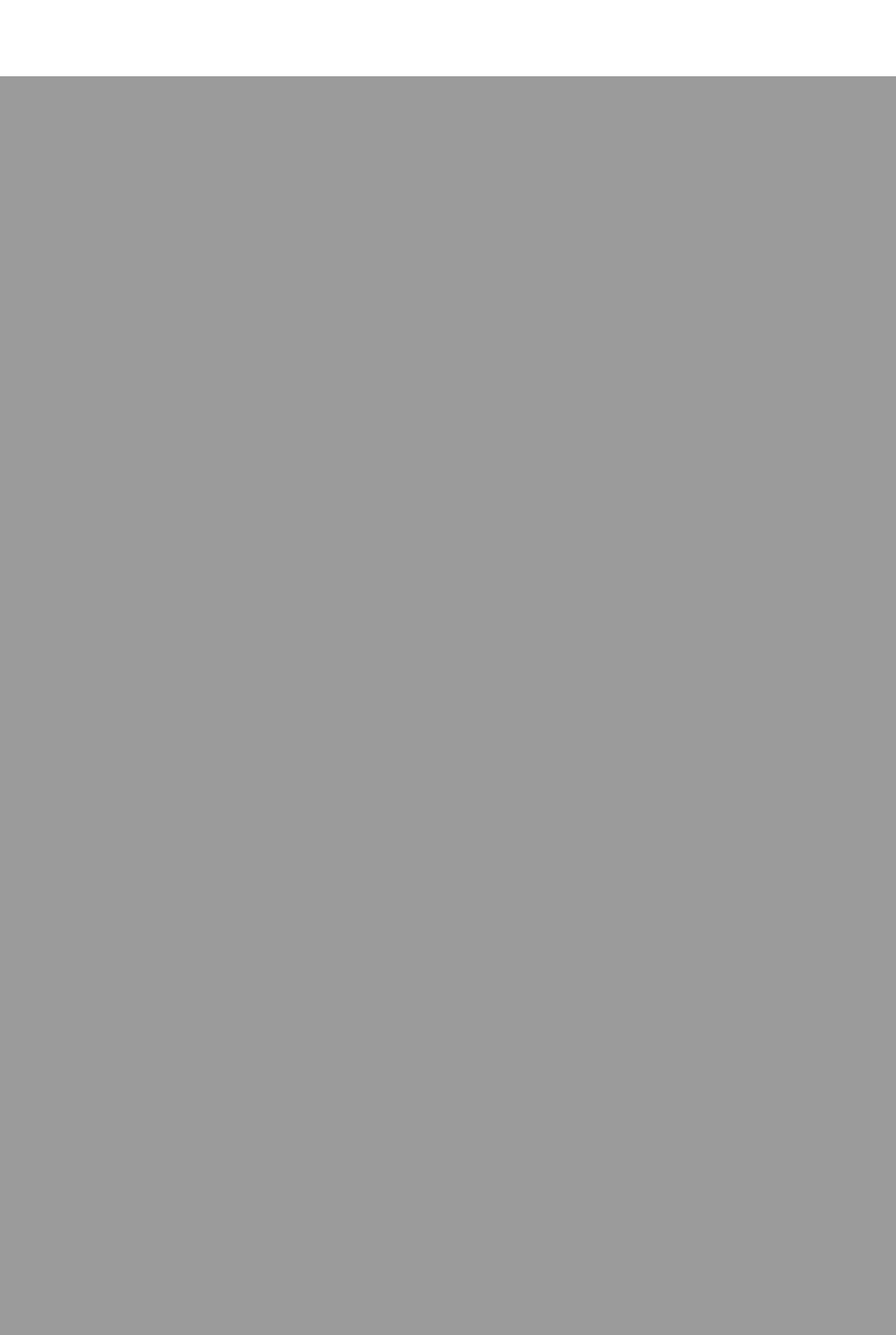
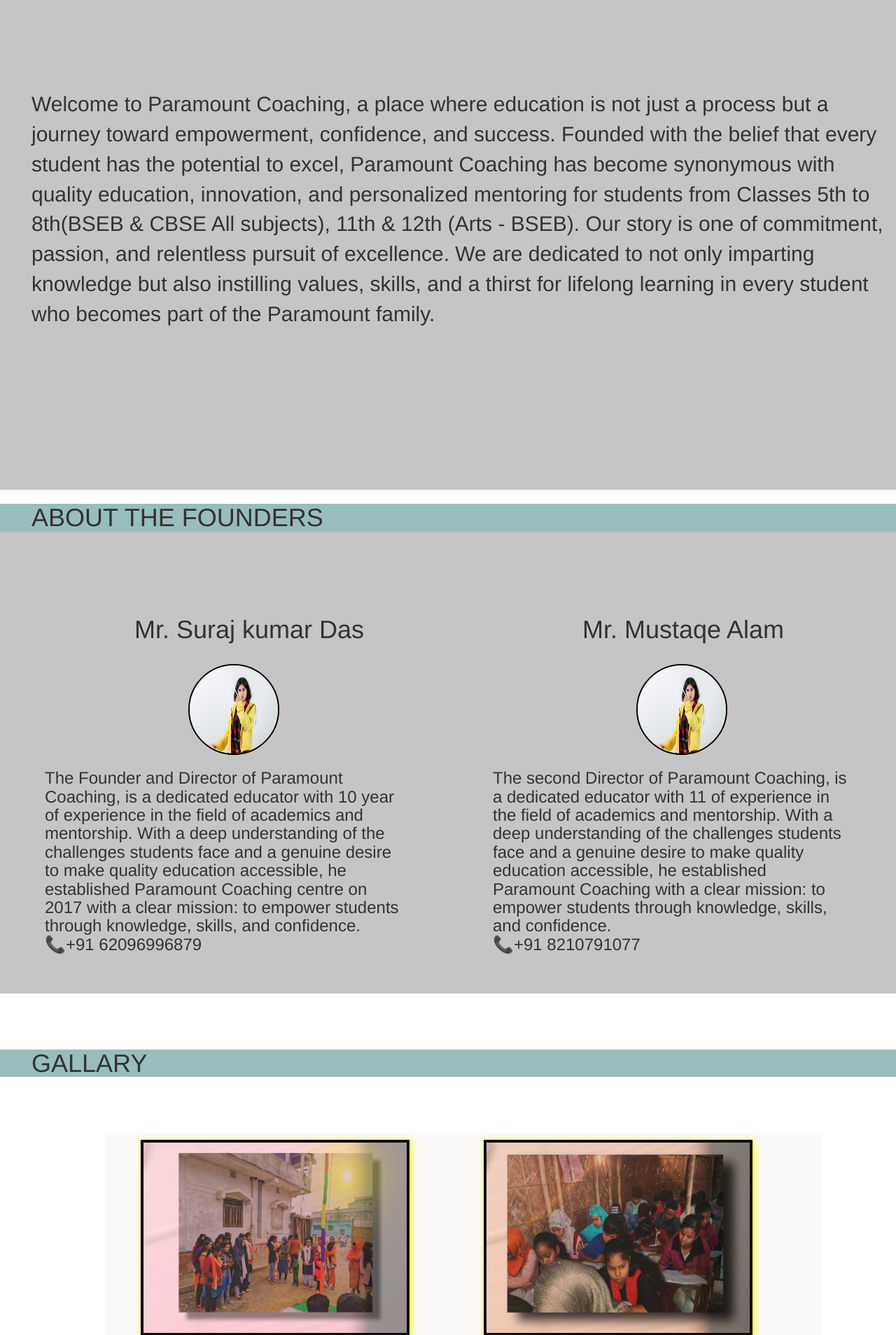
Before and after one commit to Pankajdas0025/Paramount-Coaching-Centre, a PHP site: page /about.html in a window 1280 px wide. Shown: the part 691-2599 px from the top of the page at 70% size. Before the commit the page ends 800 px from the top, so only its background shows below. Run offline with PHP 8.4, Linux system fonts and the light colour scheme.

Commit message:
New update

```diff
--- a/about.html
+++ b/about.html
@@ -18,26 +18,69 @@
     <div class="UpHead"> <marquee scrollamount="5"> &nbsp; &nbsp;<span class="glyphicon glyphicon-earphone"></span> +(91)6206996879&nbsp; &nbsp; +(91)8210791077 &nbsp;  &nbsp;  &nbsp;  &nbsp;    <span class="glyphicon glyphicon-envelope"></span> support@paramountcoachingcentre.com    </marquee></div>
     <header> <a ><img src="Images/AI (2).png" height="60" width="60" style="border: 2px solid rgb(238, 237, 237); border-radius: 50%; margin-top:-10px;"></a>
             <a style="color: rgb(240, 17, 17); font-size: 30px; pointer-events: none; text-shadow: 1px 1px 1px black; font-family: 'Franklin Gothic Medium', 'Arial Narrow', Arial, sans-serif;">PARAMOUNT COACHING CENTRE</a>
-            <a href="#">Home</a>
-            <a href="index.htm">About Us</a>
-            <a href="#Courses-section">Courses</a>
-            <a href="#Results-section">Results</a>
-            <a href="#Contact-section">Contact Us</a>
-            <a href="#Contact-section" style="padding-left: 120px; text-decoration: none;"><span id="CTAbutton">JOIN NOW..</span></a>
+            <a href="index.html">Home</a>
+            <a href="index.html#about-section">About Us</a>
+            <a href="index.html#Courses-section">Courses</a>
+            <a href="index.html#Results-section">Results</a>
+            <a href="index.html#Contact-section">Contact Us</a>
+            <a href="index.html#Contact-section" style="padding-left: 120px; text-decoration: none;"><span id="CTAbutton">JOIN NOW..</span></a>
    <span id="Mobile-nav" ><br>&nbsp;<img src="Images/AI (2).png" height="35" width="35">&nbsp;&nbsp;&nbsp;PARAMOUNT COACHING CENTRE&nbsp;<button id="Mobile-Obar" onclick="Toggleopen()"> &#9776; </button></span>
         </header>
         <div class="Mobile-naviteam animate__animated animate__backInLeft animate__repeat-1">
 
-            <a href="#">Home</a>
-            <a href="index.html">About Us</a>
-            <a href="#Courses-section">Courses</a>
-            <a href="#Results-section">Results</a>
-            <a href="#">Contact Us</a>
+            <a href="index.html">Home</a>
+            <a href="index.html#about-section">About Us</a>
+            <a href="index.html#Courses-section">Courses</a>
+            <a href="index.html#Results-section">Results</a>
+            <a href="index.html#Contact-section">Contact Us</a>
             <a onclick="Toggleclose()" style="background-color: rgb(226, 53, 18); text-align: center;">Close</a>
         </div>
-        <section id="section1" class="animate__animated animate__flash animate__repeat-1">
+        <section id="section1" class="animate__animated animate__rotateIn animate__repeat-1">
 <div class="About-us">     &nbsp; &nbsp;ABOUT US
 <hr size="2" width="80%" color="black"/></div>
         </section>
-        </body>
+        <section id="DESABOUT"> Welcome to Paramount Coaching, a place where education is not just a process but a journey toward empowerment, confidence, and success. Founded with the belief that every student has the potential to excel, Paramount Coaching has become synonymous with quality education, innovation, and personalized mentoring for students from Classes 5th to 8th(BSEB & CBSE All subjects), 11th & 12th (Arts - BSEB).
+
+            Our story is one of commitment, passion, and relentless pursuit of excellence. We are dedicated to not only imparting knowledge but also instilling values, skills, and a thirst for lifelong learning in every student who becomes part of the Paramount family.</section>
+       <section id="Directors">
+        <h1 id="t">ABOUT THE FOUNDERS</h1>
+
+        <div class="aboutfbox"><h1 id="ft">Mr. Suraj kumar Das</h1>
+            <br><img src="Images/AA.jpg">
+        <h3>The Founder and Director of Paramount Coaching, is a dedicated educator with 10 year of experience in the field of academics and mentorship. With a deep understanding of the challenges students face and a genuine desire to make quality education accessible, he established Paramount Coaching centre on  2017 with a clear mission: to empower students through knowledge, skills, and confidence.<br><p>📞+91 62096996879 </p> </h3>
+</h3></div>
+
+        <div class="aboutfbox"><h1 id="ft">Mr. Mustaqe Alam</h1>
+            <br><img src="Images/AA.jpg" >
+        <h3> The second  Director of Paramount Coaching, is a dedicated educator with 11 of experience in the field of academics and mentorship. With a deep understanding of the challenges students face and a genuine desire to make quality education accessible, he  established Paramount Coaching with a clear mission: to empower students through knowledge, skills, and confidence.<br><p>📞+91 8210791077 </p></h3></div>
+       </section>
+       <section id="Gallary">
+        <h1 id="t">GALLARY</h1>
+        <div class="gbox">
+
+            <img src="Images/P1.jpg" id="p1">
+            <img src="Images/P2.jpg" id="p2">
+            <img src="Images/P3.jpg" id="p3">
+            <img src="Images/P4.jpg" id="p4">
+
+       </section>    </div><br<br><br><br><br>    </div><br<br><br><br><br>
+       <section id="footer">
+        <div class="fbox" id="lastfooter"><br><h2>PARAMOUNT COACHING CENTRE</h2>
+    <h3>Our Mission:</h3>
+    <h5>Our mission is to empower students with the knowledge and skills necessary to succeed in their academic and professional endeavors. At Paramount Coaching, we believe in fostering a strong learning environment that promotes holistic development</h5>
+    <h4>Connect with social Platforms-</h4>
+    <img src="Images/Facebook logo.png" height="30" width="30"> &nbsp;<img src="Images/Instagram logo.png" height="30" width="30"> &nbsp;<img src="Images/Linkedin logo.png" height="30" width="30"></div>
+
+      <div class="fbox" id="none"></div>
+        <div class="fbox" id="quicklinks"><h2>Quick links</h2>
+            <a href="index.html">Home</a>
+            <a href="index.html#about-section">About Us</a>
+            <a href="index.html#Courses-section">Courses</a>
+            <a href="index.html#Results-section">Results</a>
+            <a href="index.html#Contact-section">Contact Us</a>
+
+    </section><br>
+    <section id="Copy">Copyright © 2024 Paramount Coaching Centre, All rights reserved.</section>
+
+    </body>
         </html>
--- a/style.css
+++ b/style.css
@@ -51,8 +51,8 @@ filter: grayscale(100%);
     font-size: 70px;
     padding-top: 122px;
     border-radius:4px;
-    display: none;
-    /* animation: Heroshadow 2s infinite ease-in-out; */
+    display: block;
+    animation: Heroshadow 2s infinite ease-in-out;
     box-shadow: 4px 4px 40px rgb(20, 20, 20);
     text-shadow: 4px 4px 4px rgb(0, 0, 0);
     font-family:'Franklin Gothic Medium', 'Arial Narrow', Arial, sans-serif;
@@ -297,7 +297,12 @@ background-color: rgb(209, 217, 225);
    overflow-wrap: break-word;
     font-size:15px;
     padding-left: 35px;
-}#footer{
+}
+
+
+
+
+#footer{
     height: 500px;
     width: 100vw;
     color: white;
@@ -336,6 +341,20 @@ margin-left: 20px;
 }
 
 
+
+
+
+
+
+
+
+
+
+
+
+
+
+
 /* #3333333333333333333333333333333333333333333333333333333333333333333 */
 .About-us{
     height: 400PX;
@@ -353,4 +372,64 @@ margin-left: 20px;
     box-shadow: 4px 4px 40px rgb(20, 20, 20);
     text-shadow: 4px 4px 4px rgb(0, 0, 0);
     font-family:'Franklin Gothic Medium', 'Arial Narrow', Arial, sans-serif;
+}#DESABOUT{
+    height: 700px;
+    width: 100vw;
+    background-color:rgb(198, 196, 196);
+    font-size: 30px;
+    padding-top: 10%;
+    padding-left: 45px;
+    font-family: 'Franklin Gothic Medium', 'Arial Narrow', Arial, sans-serif;
+
+}#Directors{
+    height: 700px;
+    width: 100vw;
+    background-color: rgb(198, 196, 196);
+
+
+}#Directors #t{
+    background-color: rgb(152, 189, 189);
+    padding-left: 45px;
+    font-family: 'Franklin Gothic Medium', 'Arial Narrow', Arial, sans-serif;
+}.aboutfbox{
+    width:40vw;
+    float: left;
+    height: 550px;
+    margin: 90px 5vw;
+    display:block;
+    background-color: rgb(198, 196, 196);
+}#ft{
+    font-weight: 500;
+    padding-left: 25%;
+
+}.aboutfbox img{
+    margin-left:40%;
+    height: 130px;
+    width: 130px;
+    border-radius: 50%;
+    border: 2px double black;
+}#Gallary{
+    height: 700px;
+    width: 100vw;
+    background-color:transparent;
+}#Gallary #t{
+    align-items: center;
+    align-content: center;
+    background-color: rgb(152, 189, 189);
+    padding-left: 45px;
+    font-family: 'Franklin Gothic Medium', 'Arial Narrow', Arial, sans-serif;
+}.gbox{
+    height:500px;
+    width: 80vw;
+    margin: 80px 150px;
+   background-color: #fcf9f9;
+    background-position: center;
+    background-size: contain;
+    background-repeat: no-repeat;
+}.gbox img{
+    height: 280px;
+    width: 30vw;
+    margin: 10px 4vw;
+    border: 4px solid rgb(19, 11, 11);
+    box-shadow: 2px 2px 10px yellow;
 }
```
Also changed, not shown: index.html (+9 -9 lines), responsive.css (+66 -4 lines).
